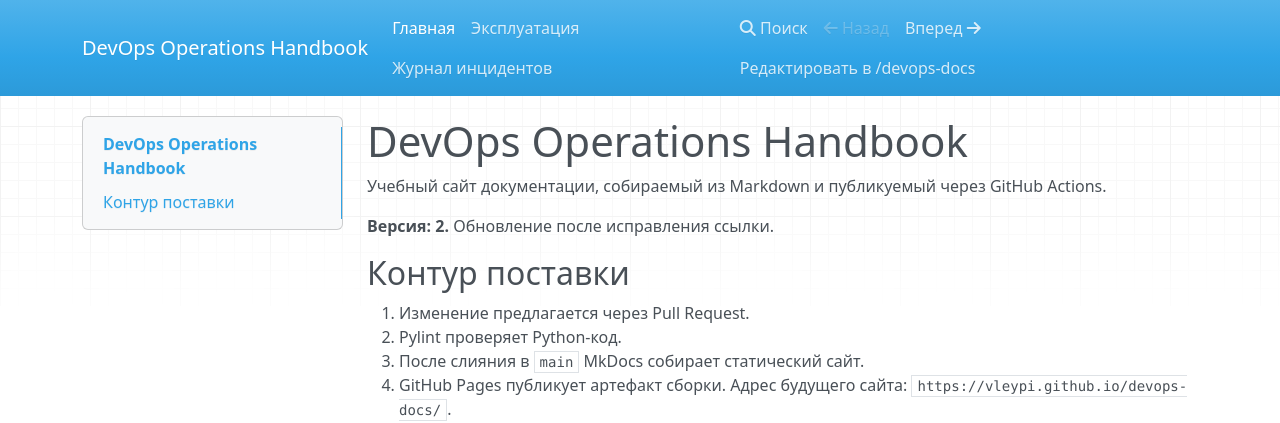
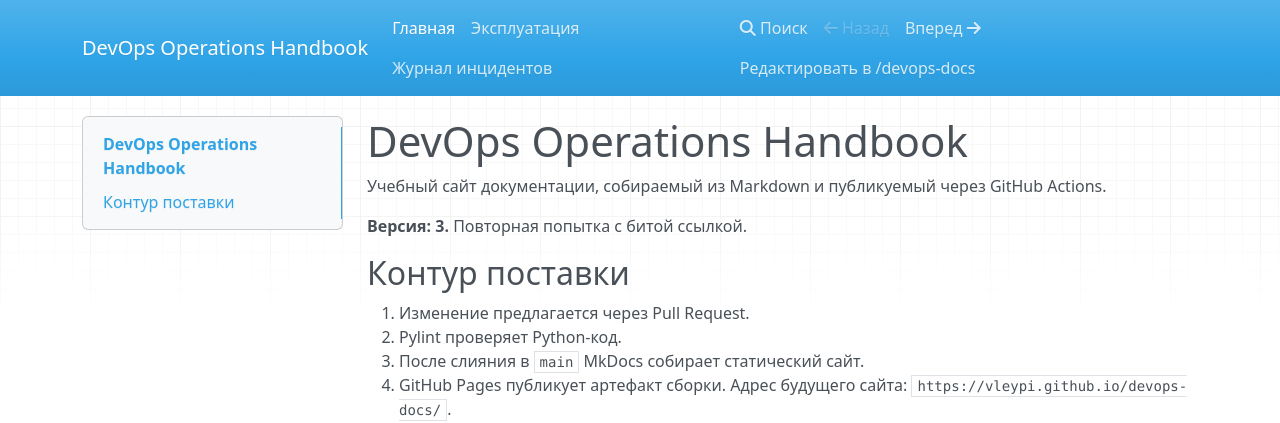
Before and after one commit to vleypi/devops-docs, an MkDocs documentation site: the page built from docs/index.md, in a window 1280 px wide. Shown: the top 423 px of the page. Built offline with MkDocs 1.6.1, drawn with Linux system fonts in a browser that asks for light colours; nearby versions of some CDN libraries.

Commit message:
docs: bump version and add broken link

```diff
--- a/docs/index.md
+++ b/docs/index.md
@@ -2,7 +2,7 @@
 Учебный сайт документации, собираемый из Markdown и публикуемый через GitHub
 Actions.
 
-**Версия: 2.** Обновление после исправления ссылки.
+ **Версия: 3.** Повторная попытка с битой ссылкой.
 ## Контур поставки
 1. Изменение предлагается через Pull Request.
 2. Pylint проверяет Python-код.
```
